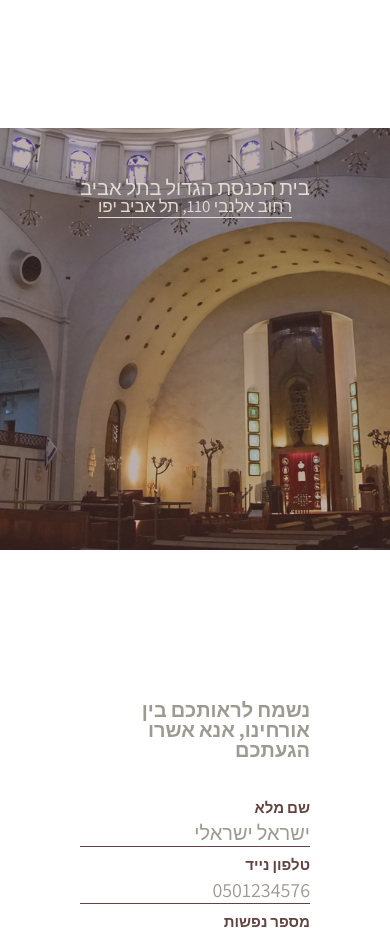
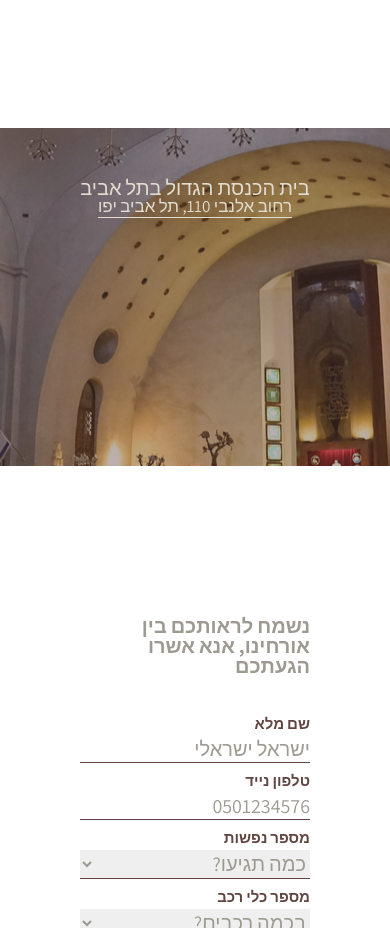
Before and after one commit to MeitalTwito/Meital-Alexy, a plain HTML site: page index.html in a window 390 px wide. Shown: the part 1300-2228 px from the top of the page. Drawn offline with nearby package versions, Linux system fonts and the light colour scheme; a web font is replaced by a local one.

Commit message:
mobile fix

```diff
--- a/style.css
+++ b/style.css
@@ -279,6 +279,10 @@ ul {
     font-size: 5rem;
     margin-bottom: 5rem;
   }
+  .transparent-section {
+    background-size: auto auto;
+    height: calc(40vh);
+  }
 }
 
 @media (max-width: 608px) {
```
